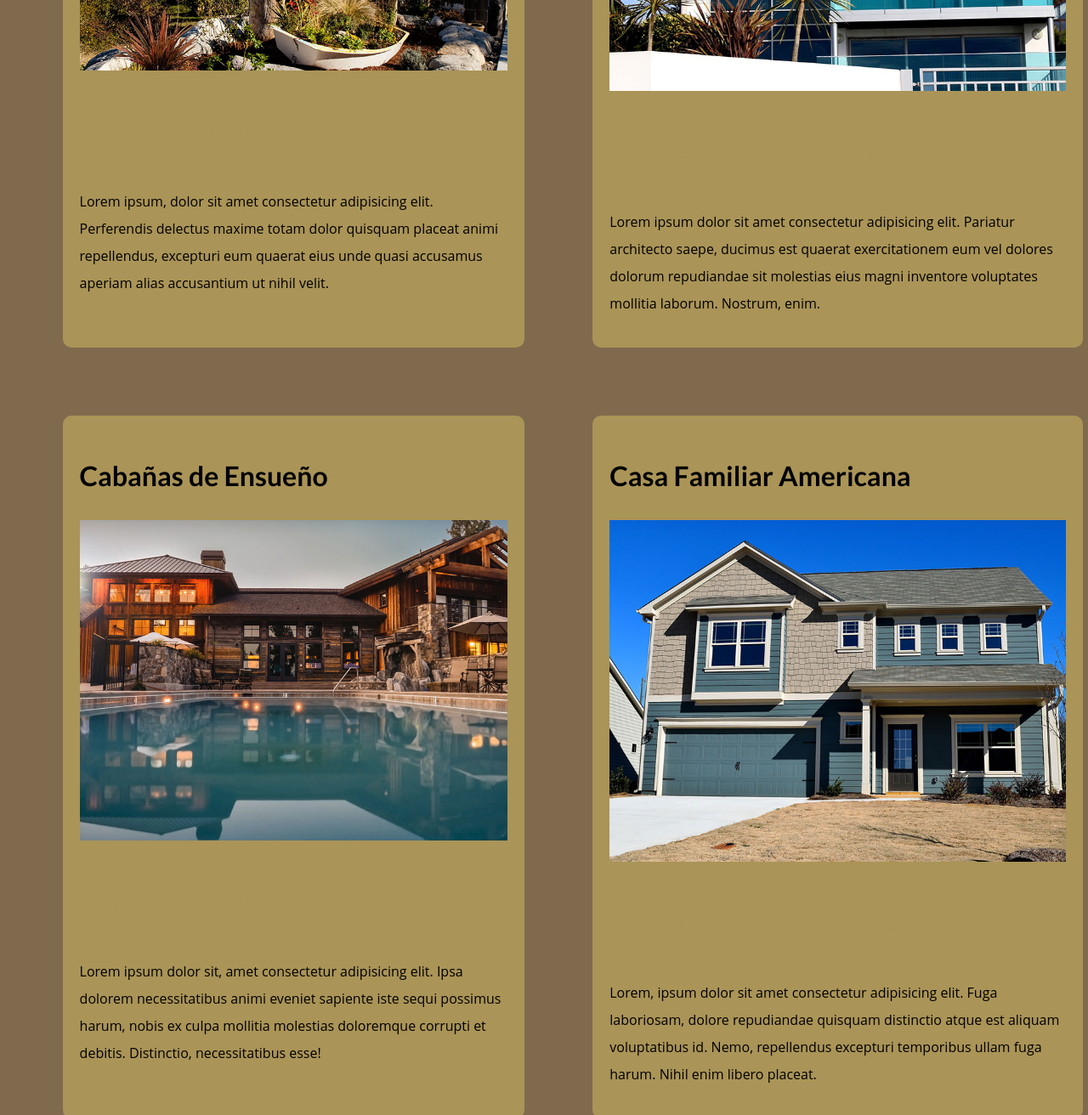
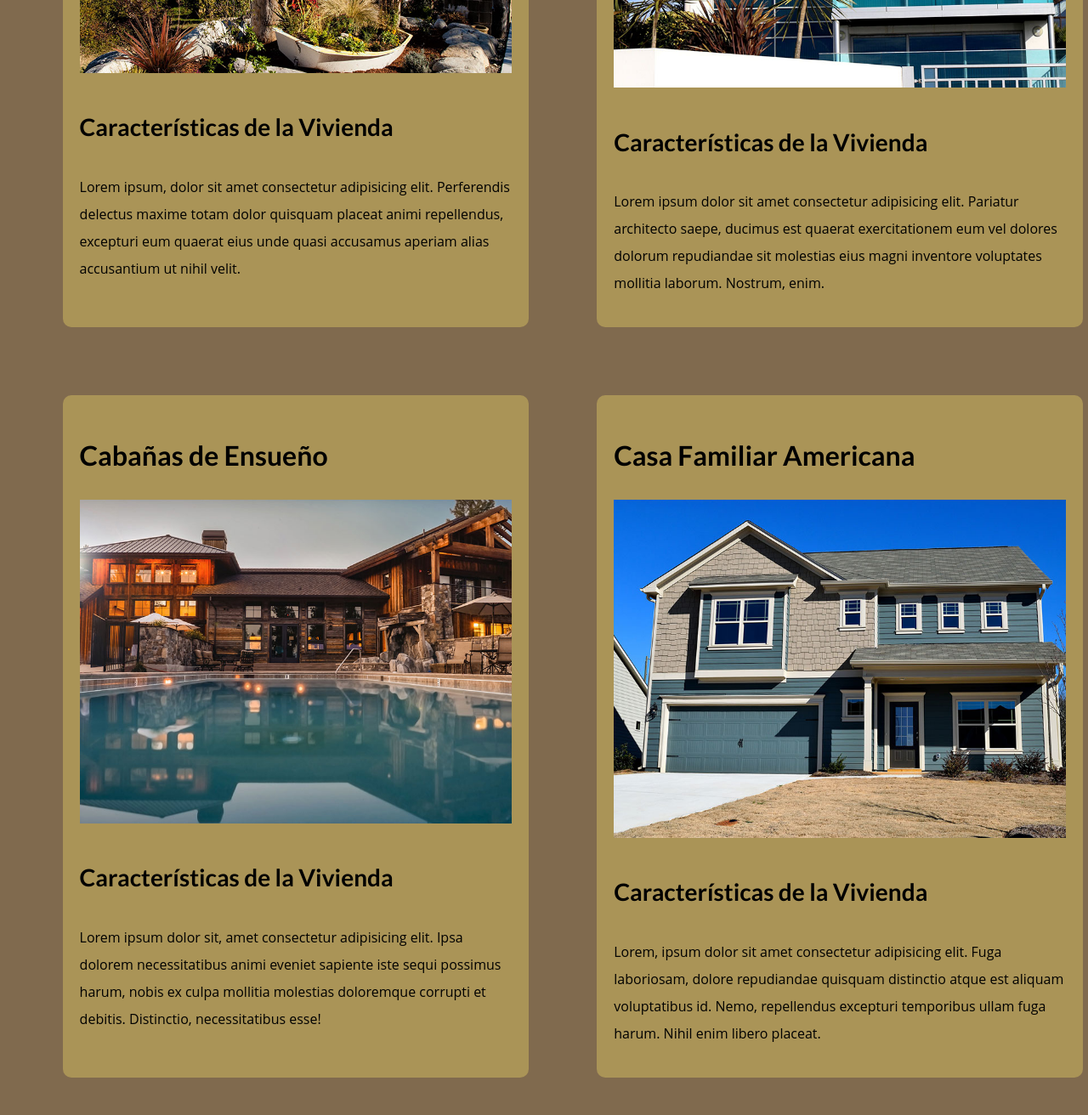
Before and after one commit to cricritoia/Inmobiliaria-Codo, a website: page index.html in a window 1280 px wide. Shown: the part 1340-2652 px from the top of the page at 85% size. Drawn offline with Linux system fonts and the light colour scheme.

Commit message:
ultima actualización en index

```diff
--- a/index.html
+++ b/index.html
@@ -47,25 +47,25 @@
                 <div class="contenido-imagenes">
                     <h3>Casona de la Bahía</h3>
                     <img loading="lazy" src="../public/anuncio1.jpg" alt="imagen de novedad 1">
-                    <h5>Características de la Vivienda</h5>
+                    <h4>Características de la Vivienda</h4>
                     <p>Lorem ipsum, dolor sit amet consectetur adipisicing elit. Perferendis delectus maxime totam dolor quisquam placeat animi repellendus, excepturi eum quaerat eius unde quasi accusamus aperiam alias accusantium ut nihil velit.</p>
                 </div>
                 <div class="contenido-imagenes">
                     <h3>Departamento Ejecutivo</h3>
                     <img loading="lazy" src="../public/anuncio2.jpg" alt="imagen de novedad 2">
-                    <h5>Características de la Vivienda</h5>
+                    <h4>Características de la Vivienda</h4>
                     <p>Lorem ipsum dolor sit amet consectetur adipisicing elit. Pariatur architecto saepe, ducimus est quaerat exercitationem eum vel dolores dolorum repudiandae sit molestias eius magni inventore voluptates mollitia laborum. Nostrum, enim.</p>
                 </div>
                 <div class="contenido-imagenes">
                     <h3>Cabañas de Ensueño</h3>
                     <img loading="lazy" src="../public/anuncio3.jpg" alt="imagen de novedad 3">
-                    <h5>Características de la Vivienda</h5>
+                    <h4>Características de la Vivienda</h4>
                     <p>Lorem ipsum dolor sit, amet consectetur adipisicing elit. Ipsa dolorem necessitatibus animi eveniet sapiente iste sequi possimus harum, nobis ex culpa mollitia molestias doloremque corrupti et debitis. Distinctio, necessitatibus esse!</p>
                 </div>
                 <div class="contenido-imagenes">
                     <h3>Casa Familiar Americana</h3>
                     <img loading="lazy" src="../public/anuncio4.jpg" alt="imagen de novedad 4">
-                    <h5>Características de la Vivienda</h5>
+                    <h4>Características de la Vivienda</h4>
                     <p>Lorem, ipsum dolor sit amet consectetur adipisicing elit. Fuga laboriosam, dolore repudiandae quisquam distinctio atque est aliquam voluptatibus id. Nemo, repellendus excepturi temporibus ullam fuga harum. Nihil enim libero placeat.</p>
                 </div>
             </div>
```
